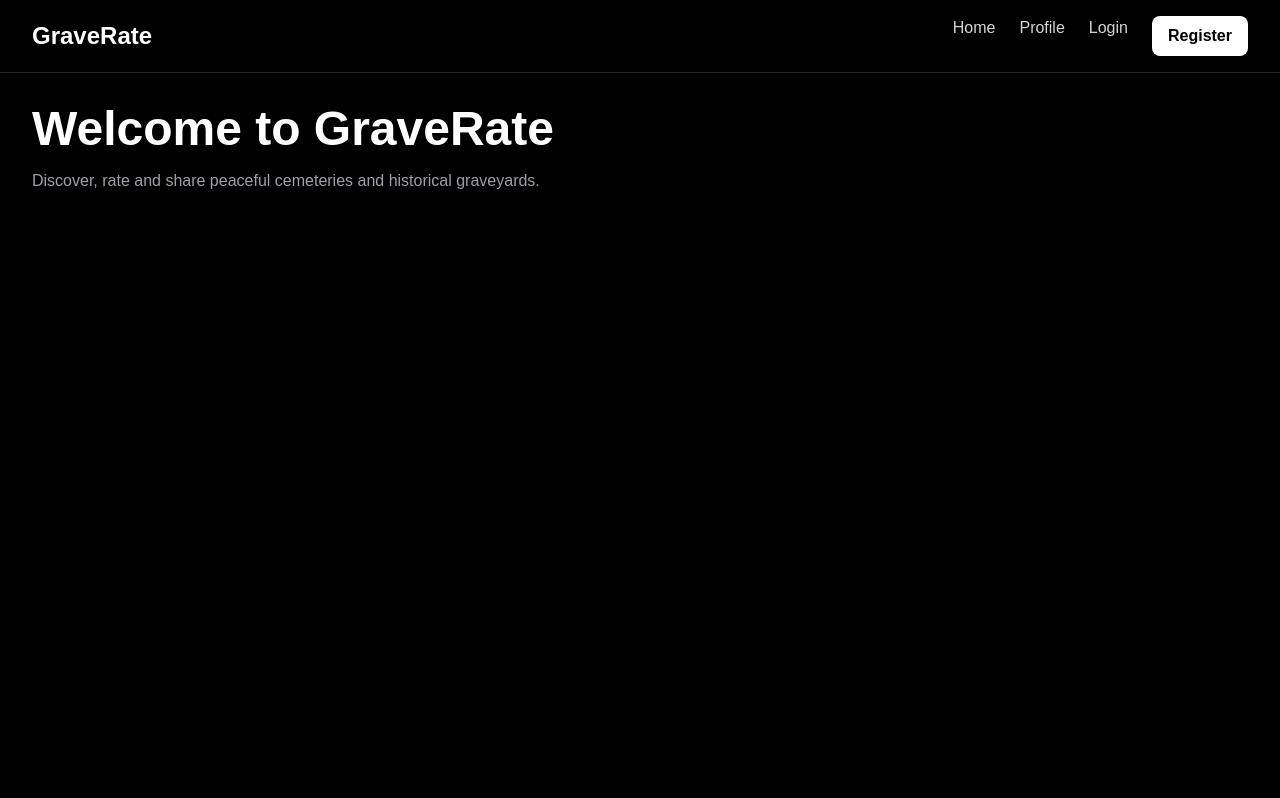
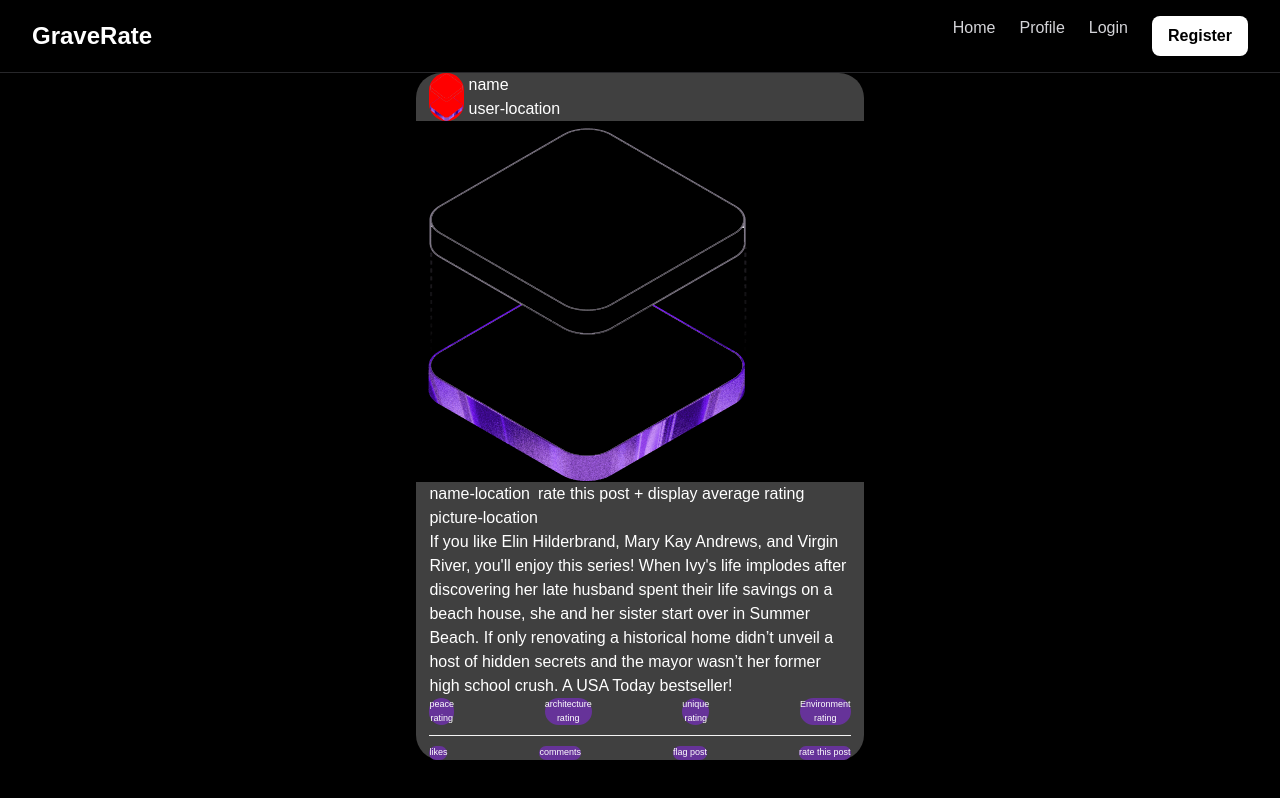
Before and after one commit to kiano948729/GraveRate, a React (Vite) app: page / in a window 1280 px wide. Built offline with nearby package versions, Linux system fonts and the light colour scheme; no server answers; the database is empty.

Commit message:
posts shell
shell setup done.

```diff
--- a/src/firebase/testConnection.js
+++ b/src/firebase/testConnection.js
@@ -3,7 +3,7 @@ import { collection, getDocs } from "firebase/firestore";
 
 export async function testConnection() {
   try {
-    const querySnapshot = await getDocs(collection(db, "test"));
+    const querySnapshot = await getDocs(collection(db, "users"));
 
     console.log("Firebase connected!");
     console.log("Documents:", querySnapshot.size);
--- /dev/null
+++ b/src/pages/posts/posts.jsx
@@ -0,0 +1,70 @@
+import '../../index.css';
+import '../../style/posts.css'
+import hero from '../../assets/hero.png';
+import { useEffect, useState } from "react";
+import { getFirestore, doc, getDoc, updateDoc } from "firebase/firestore";
+
+
+export default function Posts() {
+
+    return (
+        <div className="posts-MainContainer">
+
+            <div className='posts-Top'>
+                <img className="profile-Image" src={hero} alt="profile image" />
+                <div className='user-Info'>
+                    <p>name</p>
+                    <p>user-location</p>
+                </div>
+            </div>
+
+            <div className='main-Image'>
+                <img src={hero} alt="main image" />
+            </div>
+
+            <div className='posts-BottomBox'>
+                <div className='posts-Info'>
+                    <div className='posts-imageInfo'>
+                        <p>name-location</p>
+                        <p>picture-location</p>
+                    </div>
+                    <div className='posts-AverageRating'>
+                        <button>rate this post + display average rating</button>
+                    </div>
+                </div>
+
+                <div className='posts-Discription'>
+                    <p>If you like Elin Hilderbrand, Mary Kay Andrews, and Virgin River, you'll enjoy this series!
+                         When Ivy's life implodes after discovering her late husband spent their life savings on a beach house, she and her sister start over in Summer Beach. If only renovating a historical home didn’t unveil a host of hidden secrets
+                         and the mayor wasn’t her former high school crush. A USA Today bestseller!</p>
+                </div>
+
+                <div className='posts-Ratings'>
+                    <div className='average-Score'>
+                        <p>peace</p>
+                        <p>rating</p>
+                    </div>
+                    <div className='average-Score'>
+                        <p>architecture</p>
+                        <p>rating</p>
+                    </div>
+                    <div className='average-Score'>
+                        <p>unique</p>
+                        <p>rating</p>
+                    </div>
+                    <div className='average-Score'>
+                        <p>Environment</p>
+                        <p>rating</p>
+                    </div>
+                </div>
+                <div className='posts-Divider'></div>
+                <div className='posts-Ratings'>
+                    <button className='average-Score'>likes</button>
+                    <button className='average-Score'>comments</button>
+                    <button className='average-Score'>flag post</button>
+                    <button className='average-Score'>rate this post</button>
+                </div>
+            </div>
+        </div>
+    );
+}
--- a/src/routes/router.jsx
+++ b/src/routes/router.jsx
@@ -3,7 +3,7 @@ import { createBrowserRouter, Link, Outlet } from "react-router-dom";
 import Login from "../pages/Auth/Login";
 import Register from "../pages/Auth/Register";
 import Profile from "../pages/Auth/Profile";
-
+import Posts from "../pages/posts/posts";
 import ProtectedRoute from "./ProtectedRoute";
 import { useEffect } from "react";
 import { testConnection } from "../firebase/testConnection";
@@ -58,13 +58,7 @@ function Layout() {
 
 function Home() {
   return (
-    <div className="p-8">
-      <h1 className="text-5xl font-bold mb-4">Welcome to GraveRate</h1>
-
-      <p className="text-zinc-400 max-w-2xl">
-        Discover, rate and share peaceful cemeteries and historical graveyards.
-      </p>
-    </div>
+    <Posts/>
   );
 }
 
--- /dev/null
+++ b/src/style/posts.css
@@ -0,0 +1,100 @@
+@import "tailwindcss";
+
+.posts-MainContainer{
+    display: flex;
+    flex-direction: column;
+    width: 35%;
+    min-height: 600px;
+    max-height: 1200px;
+    border-color: white;
+    border: 2px;
+    background-color: rgb(64, 64, 64);
+    border-radius: 25px;
+    justify-self: center;
+}
+
+/*user info on post */
+.posts-Top{
+    display: flex;
+    width: 100%;
+    height: 10%;
+    padding-left: 3%;
+}
+.profile-Image{
+    display: flex;
+    width: 8%;
+    border-radius: 50px;
+    max-width: 50px;
+    max-height: 50px;
+    background-color: red;
+}
+.user-Info{
+    display: flex;
+    flex-direction: column;
+    min-width: 80%;
+    max-width: 80%;
+    margin-left: 1%;
+}
+
+/*main picture style */
+.main-Image{
+    display: flex;
+    width: 100%;
+    height: 65%;
+    background-color: black;
+}
+
+/*post ratings and buttons */
+.posts-BottomBox{
+    display: flex;
+    flex-direction: column;
+    width: 100%;
+    height: 25%;
+    padding-left: 3%;
+    padding-right: 3%;
+}
+.posts-Info{
+    display: flex;
+    flex-direction: row;
+}
+.posts-Ratings{
+    display: flex;
+    width: 100%;
+    min-height: 5%;
+    flex-direction: row;
+    justify-content: space-between;
+    border-bottom: 2px color whitesmoke;
+}
+.posts-AverageRatings{
+    display: flex;
+    justify-self: end;
+}
+.average-Score{
+    display: flex;
+    flex-direction: column;
+    max-width: 20%;
+    height: 100%;
+    border-radius: 50px;
+    background-color: rebeccapurple;
+    font-size: 9px;
+    align-items: center;
+}
+.posts-BottomButtons{
+    display:flex;
+    flex-direction: row;
+}
+
+
+/*dividers*/
+.posts-Divider{
+    border: none;
+    height: 1px;
+    background-color: whitesmoke;
+    margin: 10px 0;
+}
+@media only screen and (max-width: 800px) {
+.posts-MainContainer{
+    width: 100%;
+    border-radius: 0px;
+}
+}
```
Also changed, not shown: package.json (+5 -5 lines), vite.config.js (line endings or trailing spaces), 1 other file (tests, documents, lock files or other folders).
